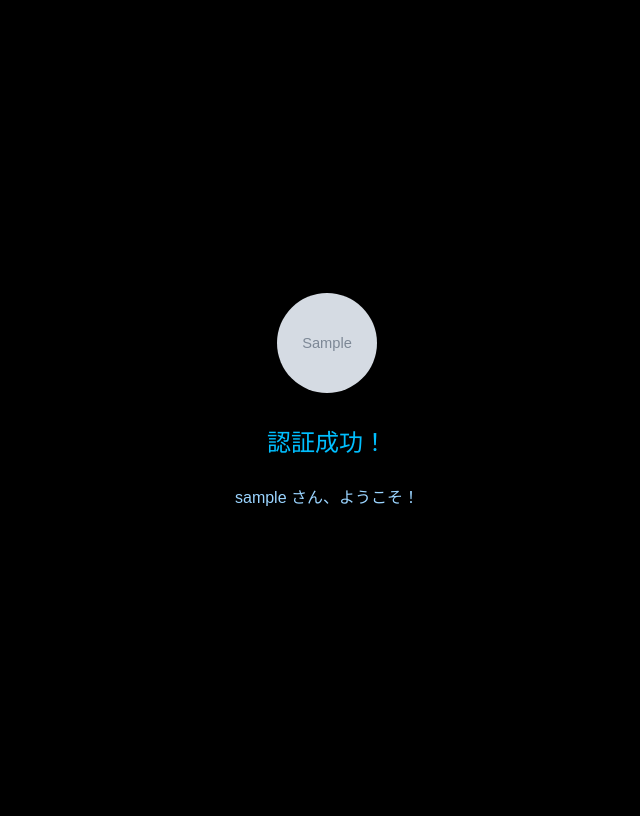
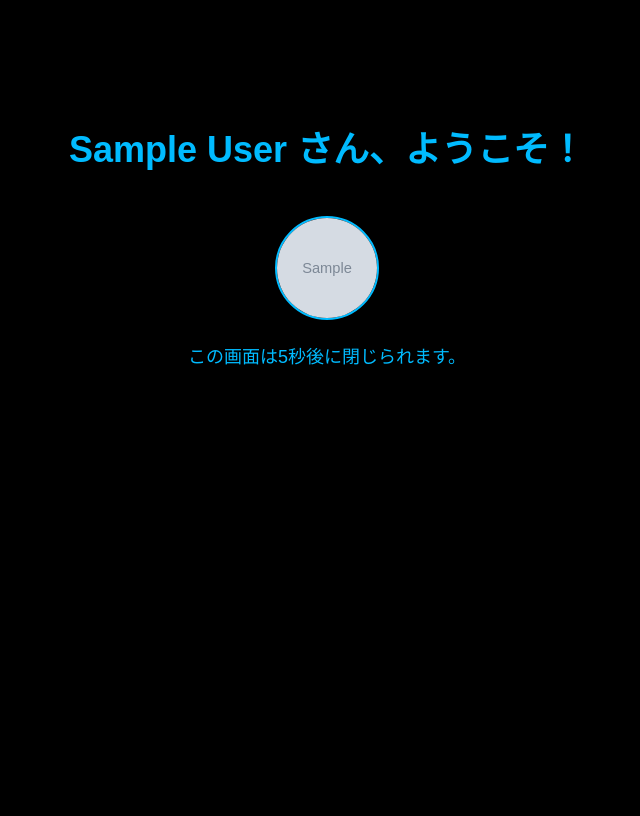
Before and after one commit to Aqq-dev/Discord-OAuth2-Verify-System, a Flask app: template templates/success.html in a window 1280 px wide. Shown: the whole page, without its empty margins (313-953 px from the left). After the commit the page ends 365 px from the top, so only its background shows below. Run offline with Flask 3, Linux system fonts and the light colour scheme; the template is opened without the code that fills it: most values are stand-ins (such as "Sample title", 1, 10 or a date in 2020); grey boxes marked "Sample" are stand-in pictures; parts of the project's set-up code (start-up, migrations or seed data) failed here and were passed over.

Commit message:
Update success.html

```diff
--- a/templates/success.html
+++ b/templates/success.html
@@ -1,22 +1,45 @@
 <!DOCTYPE html>
 <html lang="ja">
 <head>
-<meta charset="utf-8">
-<title>認証成功</title>
-<meta name="viewport" content="width=device-width,initial-scale=1">
+<meta charset="UTF-8">
+<title>Aqq Verify | 認証成功</title>
+<meta name="viewport" content="width=device-width, initial-scale=1.0">
 <style>
-body{background:#000;color:#fff;display:flex;align-items:center;justify-content:center;flex-direction:column;height:100vh;font-family:sans-serif;text-align:center}
-img{border-radius:50%;width:100px;height:100px;margin-bottom:20px}
-.success{color:#00bfff;font-size:24px;margin:10px}
-p{color:#9ad4ff}
+body {
+    background-color:#000;
+    color:#0bf;
+    font-family:Arial, sans-serif;
+    text-align:center;
+    margin:0;
+    padding:0;
+}
+.container {
+    margin-top:15vh;
+}
+h1 {
+    font-size:36px;
+    color:#0bf;
+}
+p {
+    font-size:18px;
+}
+.avatar {
+    width: 100px;
+    height: 100px;
+    border-radius: 50%;
+    border: 2px solid #0bf;
+    margin-top: 20px;
+}
 </style>
+<script>
+setTimeout(() => { window.close(); }, 5000);
+</script>
 </head>
 <body>
-<img src="{{ avatar }}">
-<div class="success">認証成功！</div>
-<p>{{ username }} さん、ようこそ！</p>
-<script>
-setTimeout(()=>window.close(),5000);
-</script>
+<div class="container">
+    <h1>{{ display_name }} さん、ようこそ！</h1>
+    <img src="{{ avatar }}" alt="User Avatar" class="avatar">
+    <p>この画面は5秒後に閉じられます。</p>
+</div>
 </body>
 </html>
```
